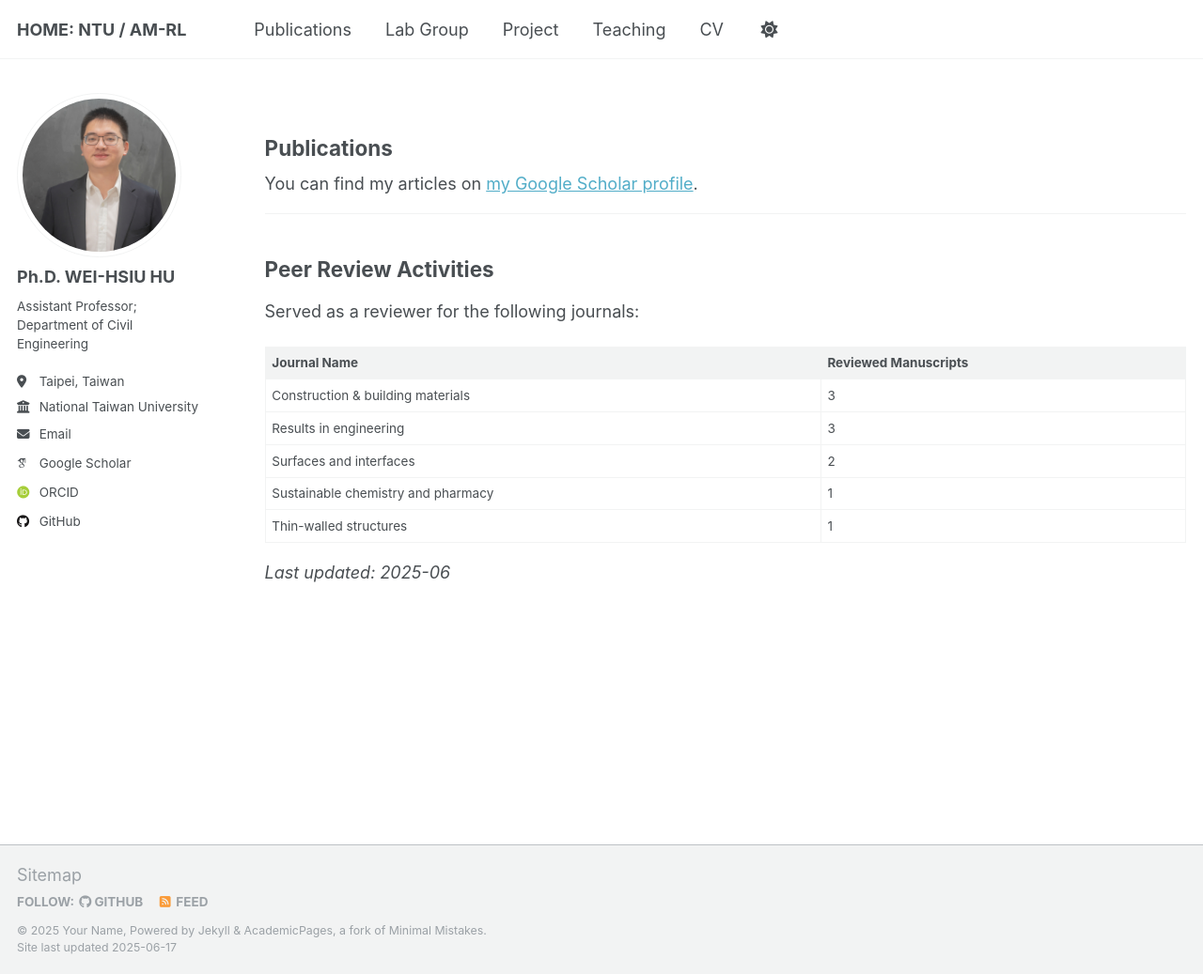
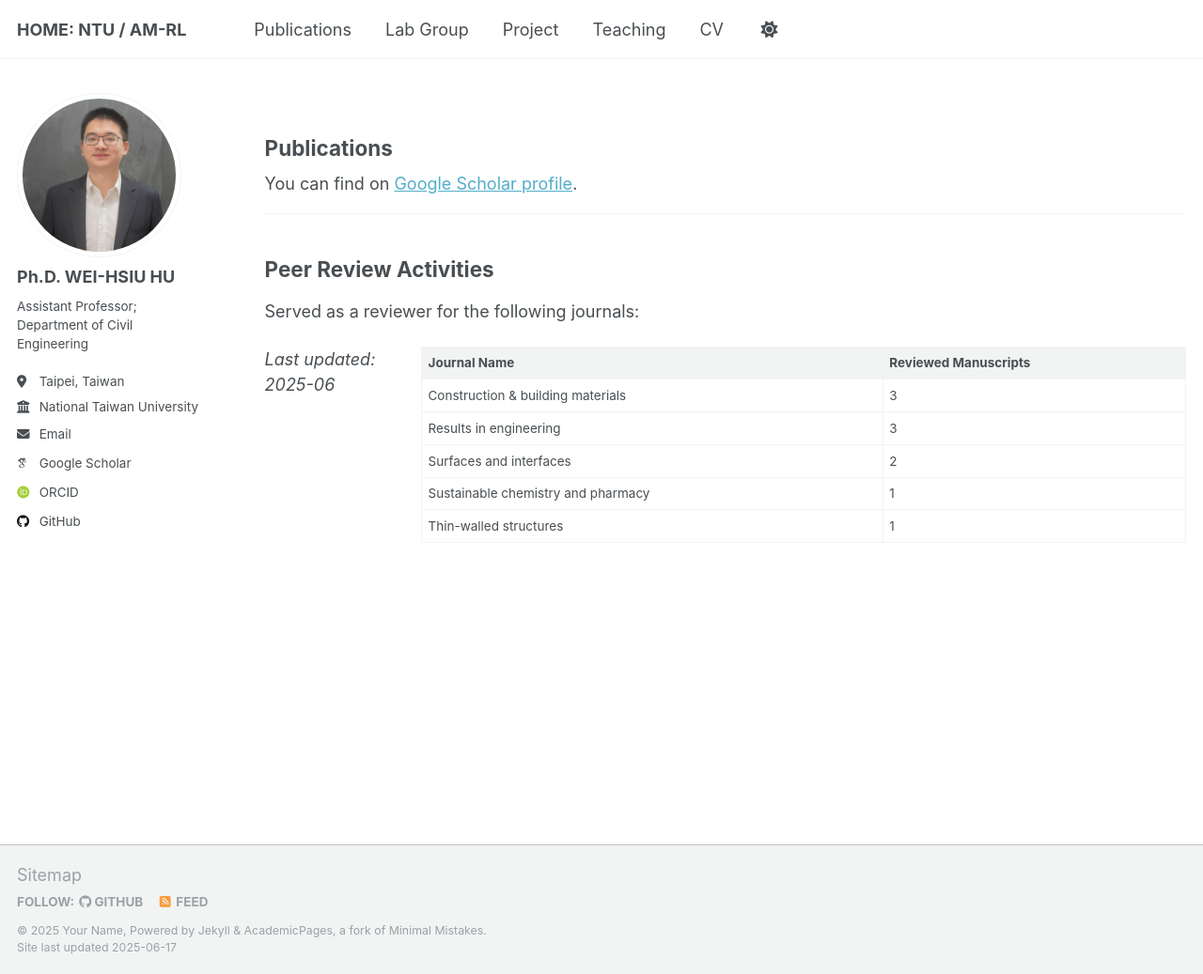
Before and after one commit to hwhsiu/hwhsiu.github.io, a Jekyll site: the page built from _pages/publications.html, in a window 1280 px wide and 1037 px high. Shown: the whole window at 94% size. Built offline with Jekyll 4.4.1, drawn with Linux system fonts in a browser that asks for light colours; some web fonts are replaced.

Commit message:
Update publications.html

```diff
--- a/_pages/publications.html
+++ b/_pages/publications.html
@@ -6,7 +6,7 @@ author_profile: true
 ---
 <h2>Publications</h2>
 {% if site.author.googlescholar %}
-  <div class="wordwrap">You can find my articles on <a href="{{site.author.googlescholar}}">my Google Scholar profile</a>.</div>
+  <div class="wordwrap">You can find on <a href="{{site.author.googlescholar}}">Google Scholar profile</a>.</div>
 {% endif %}
 
 {% include base_path %}
@@ -37,7 +37,7 @@ author_profile: true
 <h2>Peer Review Activities</h2>
 <p>Served as a reviewer for the following journals:</p>
 
-<table class="archive-table">
+<table class="archive">
   <thead>
     <tr>
       <th>Journal Name</th>
```
